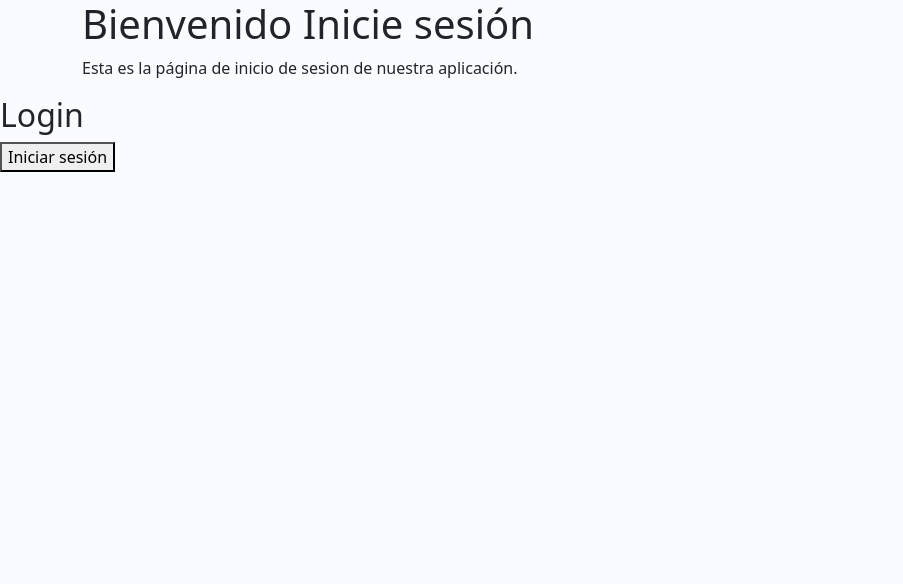
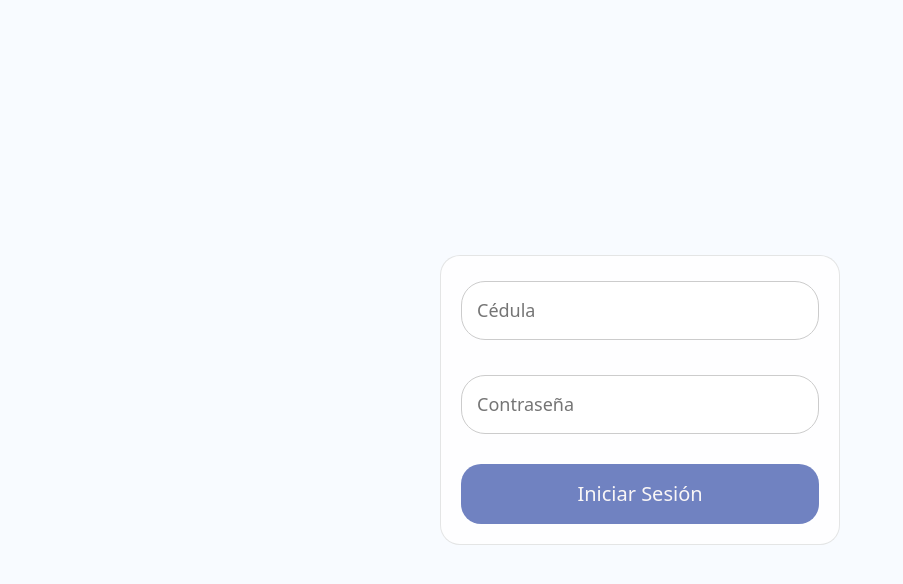
Before and after one commit to Bfarez21/TFC-Fronted-M4A, an Angular app: page /login in a window 1280 px wide. Shown: the top 584 px of the page, without its empty margins (0-903 px from the left). Built offline with nearby package versions, Linux system fonts and the light colour scheme.

Commit message:
estilo del Login

```diff
--- a/angular.json
+++ b/angular.json
@@ -31,10 +31,8 @@
             ],
             "tsConfig": "tsconfig.app.json",
             "assets": [
-              {
-                "glob": "**/*",
-                "input": "public"
-              }
+              "src/favicon.ico",
+              "src/assets"
             ],
             "styles": [
               "src/styles.css"
@@ -89,10 +87,7 @@
             ],
             "tsConfig": "tsconfig.spec.json",
             "assets": [
-              {
-                "glob": "**/*",
-                "input": "public"
-              }
+              "src/assets"
             ],
             "styles": [
               "src/styles.css"
--- a/src/app/login/login.component.css
+++ b/src/app/login/login.component.css
@@ -0,0 +1,64 @@
+
+* {
+    box-sizing: border-box;
+    margin: 0;
+    padding: 0;
+  }
+
+  body, html {
+    height: 100%;
+    font-family: 'Inter', sans-serif;
+  }
+
+  .wrapper {
+    display: flex;
+    justify-content: center;
+    align-items: center;
+    height: 100vh;
+
+    background-size: cover;
+  }
+
+  .login-container {
+    background: rgba(255, 255, 255, 0.8);
+    border: 1px solid rgba(0, 0, 0, 0.1);
+    border-radius: 20px;
+    width: 400px;
+    padding: 20px;
+    text-align: center;
+    position: relative;
+  }
+
+  .login-container img {
+    width: 100%;
+    height: auto;
+    margin-bottom: 20px;
+  }
+
+  .input-container {
+    margin-bottom: 20px;
+  }
+
+  input[type="text"], input[type="password"] {
+    width: 100%;
+    padding: 15px;
+    margin: 5px 0 10px;
+    border: 1px solid #ccc;
+    border-radius: 24px;
+    font-size: 18px;
+  }
+
+  button {
+    width: 100%;
+    padding: 15px;
+    background: rgba(34, 62, 158, 0.64);
+    border: none;
+    border-radius: 20px;
+    color: #f9f6f6;
+    font-size: 20px;
+    cursor: pointer;
+  }
+
+  button:hover {
+    background: rgba(34, 62, 158, 0.8);
+  }
--- a/src/app/login/login.component.html
+++ b/src/app/login/login.component.html
@@ -1,11 +1,12 @@
-<div class="container">
-    <h1>Bienvenido Inicie sesión</h1>
-    <p>Esta es la página de inicio de sesion de nuestra aplicación.</p>
+<div class="wrapper">
+  <div class="login-container">
+
+    <div class="input-container">
+      <input type="text" id="cedula" placeholder="Cédula">
+    </div>
+    <div class="input-container">
+      <input type="password" id="password" placeholder="Contraseña">
+    </div>
+    <button (click)="onLogin()">Iniciar Sesión</button>
   </div>
-
-
-<div class="login-container">
-  <h2>Login</h2>
-
-  <button (click)="onLogin()">Iniciar sesión</button>
 </div>
```
